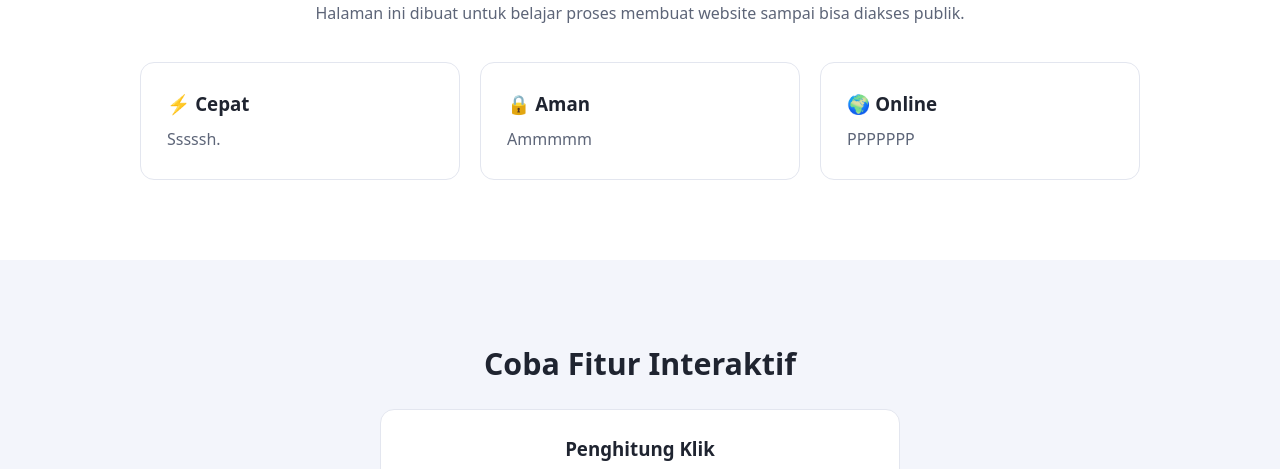
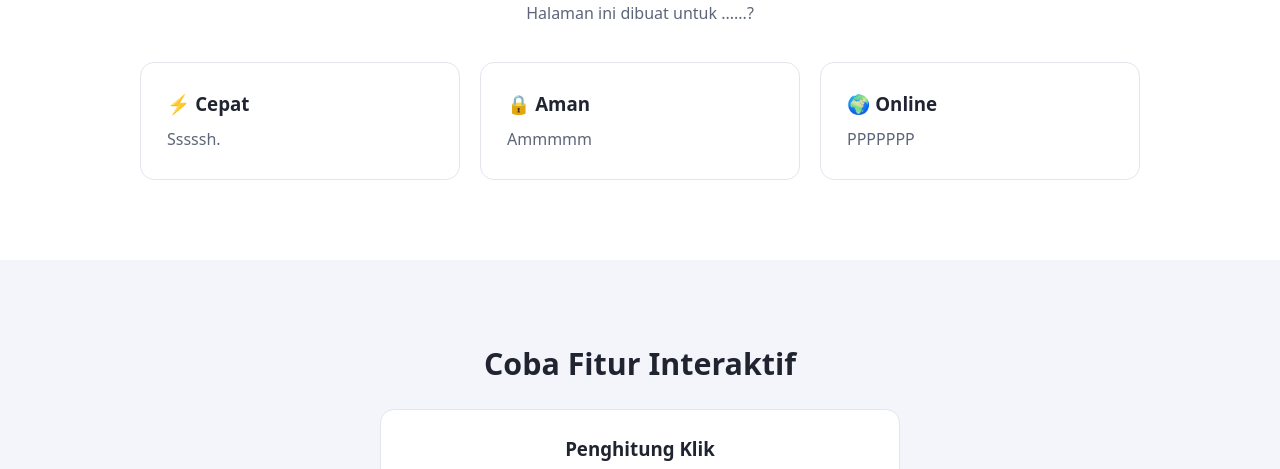
Before and after one commit to Uuee007/Nope-1, a plain HTML site: page index.html in a window 1280 px wide. Shown: the part 631-1100 px from the top of the page. Drawn offline with Linux system fonts and the light colour scheme.

Commit message:
Change title and update lead paragraph in index.html
Updated the title and modified the lead paragraph content.

```diff
--- a/index.html
+++ b/index.html
@@ -4,7 +4,7 @@
   <meta charset="UTF-8">
   <meta name="viewport" content="width=device-width, initial-scale=1.0">
   <meta name="description" content="Website percobaan pertama saya di Vercel">
-  <title>Website Pertamaku</title>
+  <title>Website L</title>
   <link rel="stylesheet" href="style.css">
 </head>
 <body>
@@ -32,7 +32,7 @@
     <section id="tentang" class="section">
       <div class="container">
         <h2>Tentang Website Ini</h2>
-        <p class="lead">Halaman ini dibuat untuk belajar proses membuat website sampai bisa diakses publik.</p>
+        <p class="lead">Halaman ini dibuat untuk ......?</p>
         <div class="cards">
           <div class="card">
             <h3>⚡ Cepat</h3>
```
